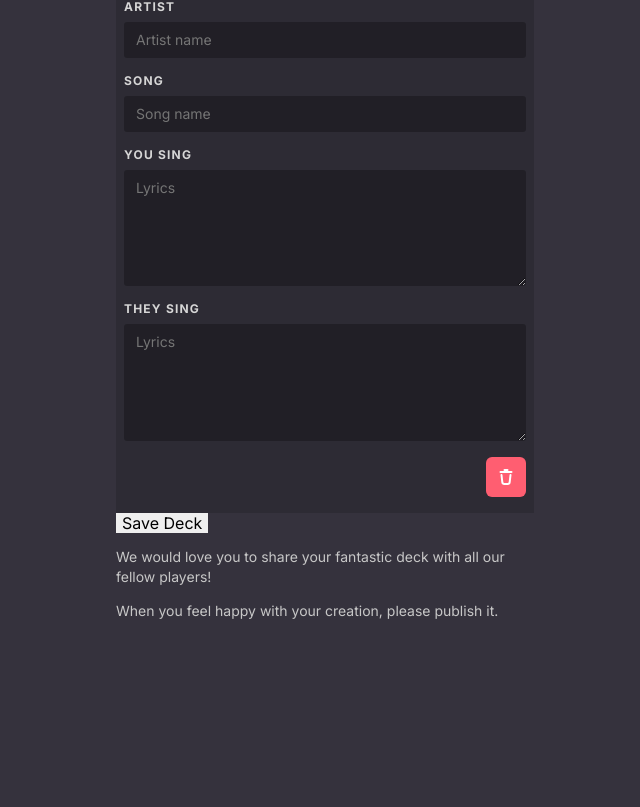
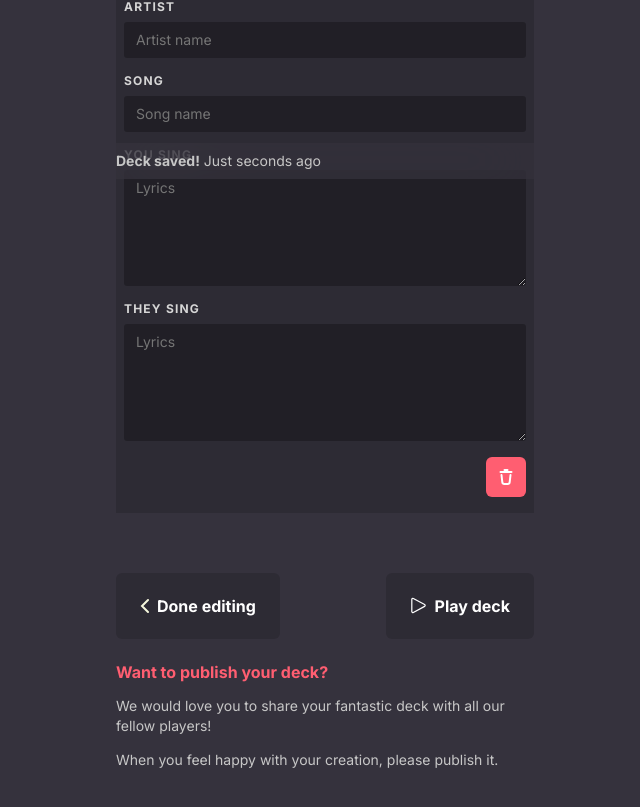
Before and after one commit to daankuhlmann25/social-project, a Vue app: page /party-games/1/add-deck in a window 1280 px wide. Shown: the part 621-1428 px from the top of the page, without its empty margins (315-955 px from the left). Before the commit the page ends 1336 px from the top, so only its background shows below. Built offline with nearby package versions, Linux system fonts and the light colour scheme; no server answers; the database is empty.

Commit message:
Added deck navigation and save status

```diff
--- a/src/assets/less/edit-deck.less
+++ b/src/assets/less/edit-deck.less
@@ -25,6 +25,25 @@
   .edit-card {
     background-color: fade(@black, 15%);
     padding: 1px 8px @spacing__m;
+  }
+
+  .deck-navigation {
+    display: flex;
+    justify-content: space-between;
+
+    margin-top: @spacing__l;
+  }
+
+  .save-status {
+    position: sticky;
+    bottom: 0;
+    padding: @spacing__base 0;
+    background-color: fade(@night-sky, 70%);
+    backdrop-filter: blur(@spacing__xl);
+
+    p {
+      margin: 0;
+    }
   }
 
   button {
--- a/src/assets/less/style.less
+++ b/src/assets/less/style.less
@@ -30,6 +30,20 @@ body {
 
   a {
     color: @white;
+
+    &.button {
+      padding: @spacing__l;
+      display: inline-flex;
+      background-color: fade(@black, 15%);
+      border-radius: 6px;
+      text-decoration: none;
+      font-size: @font-size__m;
+      font-weight: @font-weight__bold;
+
+      img {
+        margin-right: @spacing__base;
+      }
+    }
   }
 
   h1 {
--- a/src/views/EditDeck.vue
+++ b/src/views/EditDeck.vue
@@ -28,9 +28,16 @@
         <textarea name="they_sing" id="they_sing" rows="6" v-model="they_sing" placeholder="Lyrics"></textarea>
         <button type="button" @click="removeCard()" class="delete-card"><img src="@/assets/icons/delete.svg" width="16" height="16" alt="Delete card" title="Delete this card"></button>
       </section>
-      <button type="submit">Save Deck</button>
+      <!-- TODO: Implement something like: https://github.com/runkids/vue2-timeago -->
+      <aside class="save-status">
+        <p><strong>Deck saved!</strong> <span id="save-time">Just seconds ago</span></p>
+      </aside>
+      <nav class="deck-navigation">
+        <router-link  class="button" :to="{ name: 'Game', params: { gameId: this.gameId } }"><img src="@/assets/icons/arrow-left.svg" width="9" height="17" alt="Back arrow icon">Done editing</router-link>
+        <router-link class="button right" :to="{ name: 'Deck', params: { deckId: this.deckId } }"><img src="@/assets/icons/deck.svg" width="17" height="17" alt="Play icon">Play deck</router-link>
+      </nav>
       <p v-if="feedback" class="errors">{{ feedback }}</p>
-
+      <h2 class="white">Want to publish your deck?</h2>
       <p>We would love you to share your fantastic deck with all our fellow players!</p>
       <p>When you feel happy with your creation, please publish it.</p>
     </form>
@@ -58,8 +65,8 @@
   export default {
     data() {
       return {
-        gameId: Number,
-        deckId: Number,
+        gameId: this.$route.params.gameId,
+        deckId: 1,
         another: null,
         id: null,
         card_id: 0,
```
Also changed, not shown: src/assets/css/style.css.
